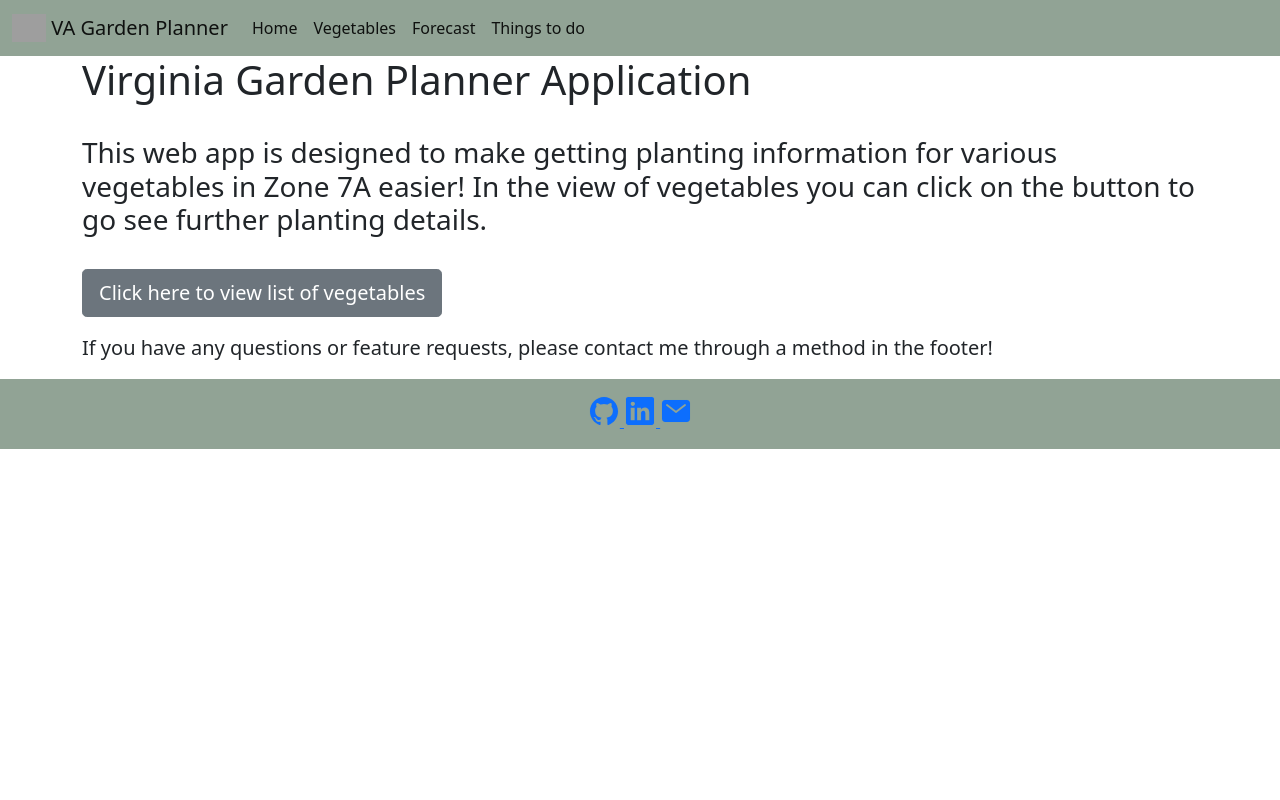
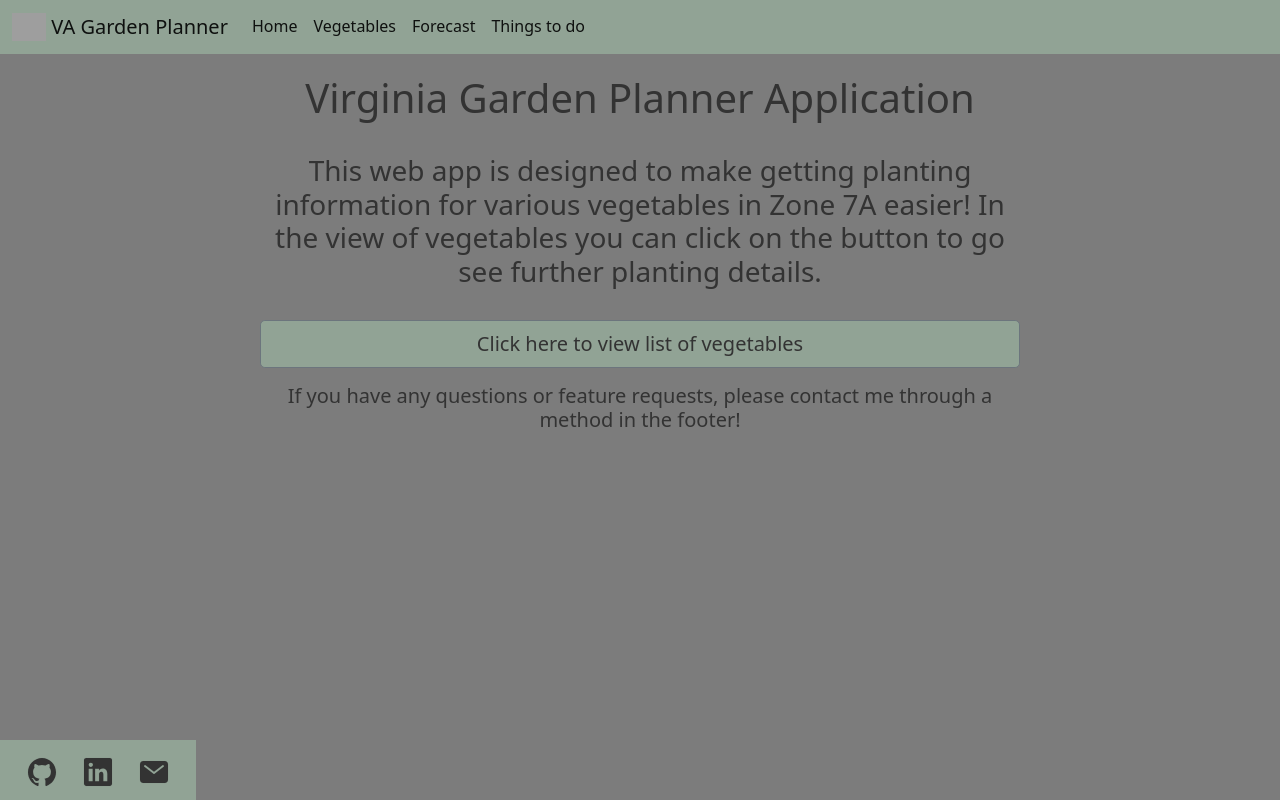
Before and after one commit to toquothty/garden-planner-django, a Django app: page / in a window 1280 px wide. Run offline with Django 4.2, Linux system fonts and the light colour scheme; grey boxes are pictures that could not be loaded.

Commit message:
Corrected css calls to django format

```diff
--- a/config/garden/templates/base.html
+++ b/config/garden/templates/base.html
@@ -1,3 +1,5 @@
+{% load static %}
+
 <!doctype html>
 <html lang="en">
 
@@ -9,6 +11,10 @@
     <!-- Bootstrap CSS -->
     <link href="https://cdn.jsdelivr.net/npm/bootstrap@5.1.3/dist/css/bootstrap.min.css" rel="stylesheet"
         integrity="sha384-1BmE4kWBq78iYhFldvKuhfTAU6auU8tT94WrHftjDbrCEXSU1oBoqyl2QvZ6jIW3" crossorigin="anonymous">
+
+    <!-- Override Testing-->
+    <link href="https://fonts.googleapis.com/css2?family=Roboto:wght@400;700&display=swap" rel="stylesheet">
+    <link rel="stylesheet" href="{% static 'garden/style.css' %}">
 
 
     <title>Central VA Garden Planner
--- a/config/garden/templates/home.html
+++ b/config/garden/templates/home.html
@@ -1,3 +1,4 @@
+
 {% extends 'base.html' %}
 
 
```
